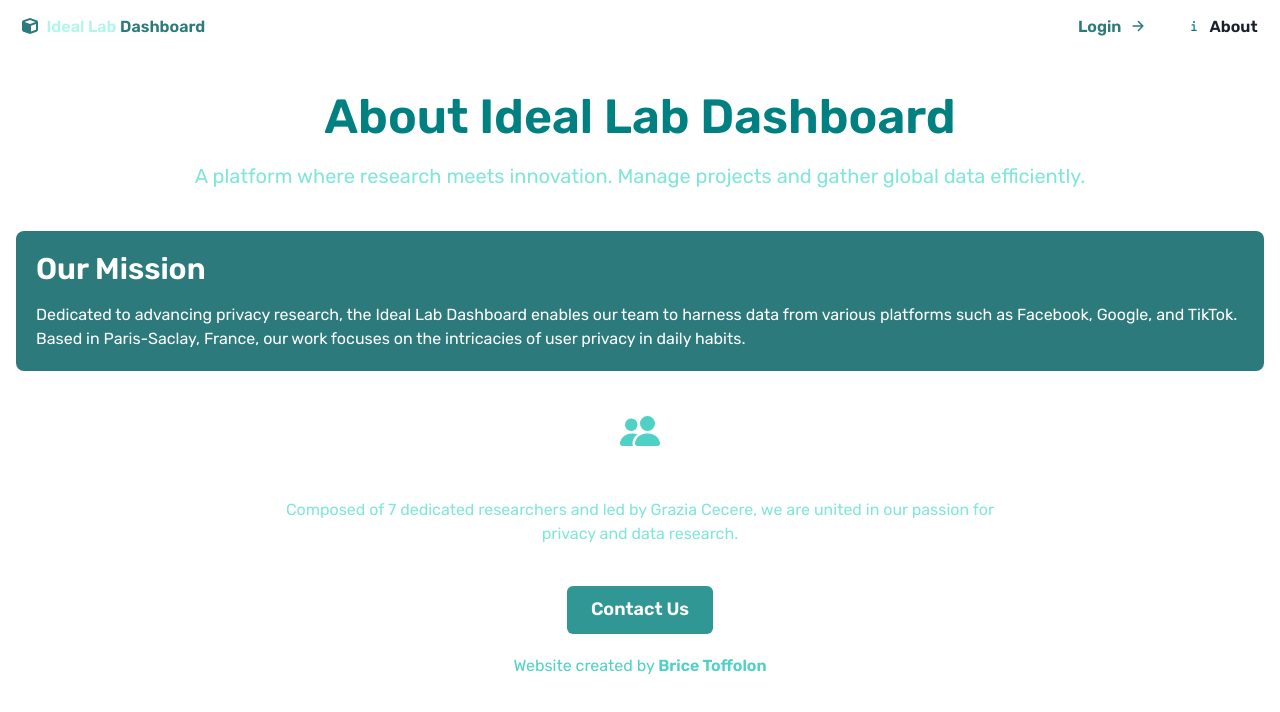
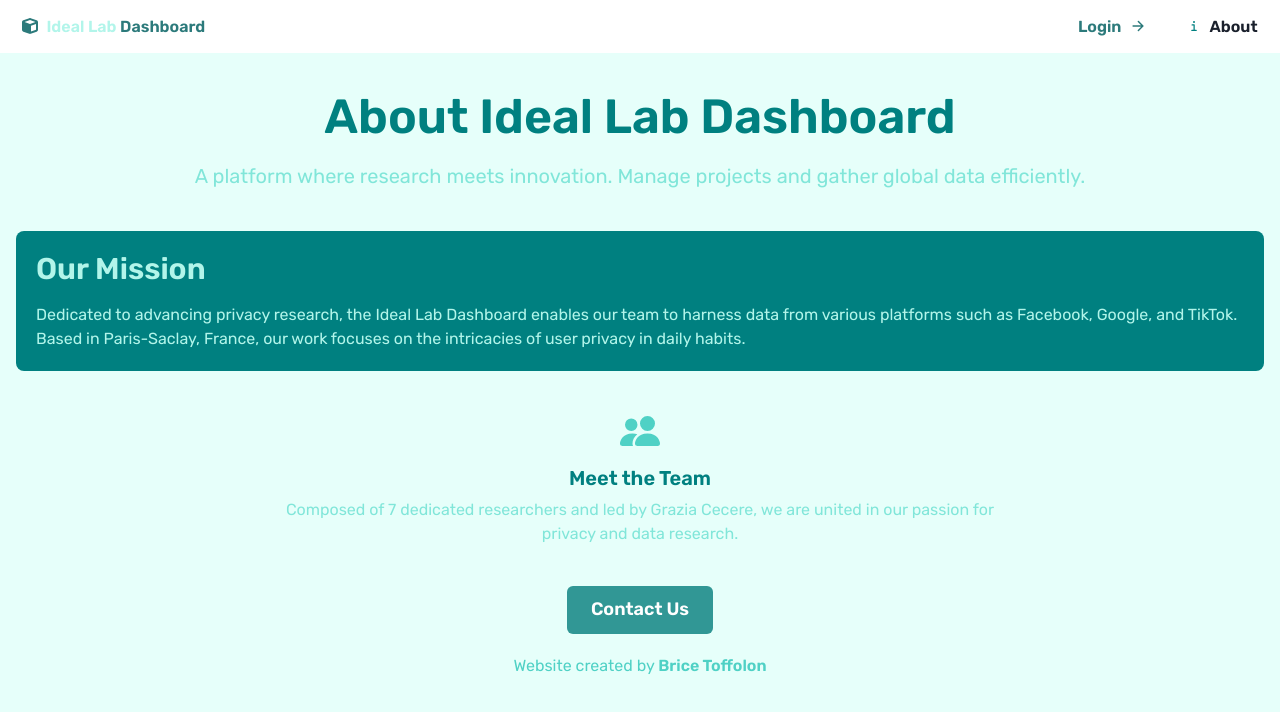
Before and after one commit to IMT-BS-Digital-Economics/ideal_lab_front, a Next.js app: page /about in a window 1280 px wide. Shown: the top 712 px of the page. Built offline with nearby package versions, Linux system fonts and the light colour scheme; no server answers.

Commit message:
feat: add background to about

```diff
--- a/src/components/landing/aboutContent.js
+++ b/src/components/landing/aboutContent.js
@@ -3,44 +3,56 @@ import {
   Container,
   Heading,
   Text,
-    SimpleGrid,
-    Image,
   Button,
   Icon,
-    Link,
   VStack,
-    HStack,
   Flex,
-    Spacer,
+  useColorModeValue,
 } from '@chakra-ui/react';
-import { FaFacebook, FaGoogle, FaTikTok } from 'react-icons/fa';
 import { BsFillPeopleFill } from 'react-icons/bs';
-import NextLink from 'next/link';
 
 const AboutContent = () => {
+  const bg = useColorModeValue('teal.50', 'teal.900');
+
   return (
-        <Box color="white">
+    <Box bg={bg} minHeight="100vh" position="relative">
       <Container maxW="container.xl" py={10}>
         <VStack spacing={5} textAlign="center" mb={10}>
-                    <Heading color="teal" size="2xl">About Ideal Lab Dashboard</Heading>
+          <Heading color="teal" size="2xl">
+            About Ideal Lab Dashboard
+          </Heading>
           <Text fontSize="xl" color="teal.200">
-                        A platform where research meets innovation. Manage projects and gather global data efficiently.
+            A platform where research meets innovation. Manage projects and
+            gather global data efficiently.
           </Text>
         </VStack>
 
         {/* Project Overview */}
-                <Box bg="teal.600" borderRadius="lg" p={5} mb={10}>
-                    <Heading size="lg" mb={4}>Our Mission</Heading>
-                    <Text>
-                        Dedicated to advancing privacy research, the Ideal Lab Dashboard enables our team to harness data from various platforms such as Facebook, Google, and TikTok. Based in Paris-Saclay, France, our work focuses on the intricacies of user privacy in daily habits.
+        <Box bg="teal" borderRadius="lg" p={5} mb={10}>
+          <Heading size="lg" mb={4} color={'teal.100'}>
+            Our Mission
+          </Heading>
+          <Text color={'teal.100'}>
+            Dedicated to advancing privacy research, the Ideal Lab Dashboard
+            enables our team to harness data from various platforms such as
+            Facebook, Google, and TikTok. Based in Paris-Saclay, France, our
+            work focuses on the intricacies of user privacy in daily habits.
           </Text>
         </Box>
 
         <Flex direction="column" align="center" justify="center">
-                    <Box width={{ base: "100%", md: "80%", lg: "60%" }} textAlign="center">
+          <Box
+            width={{ base: '100%', md: '80%', lg: '60%' }}
+            textAlign="center"
+          >
             <Icon as={BsFillPeopleFill} w={10} h={10} color="teal.300" />
-                        <Heading size="md" my={2}>Meet the Team</Heading>
-                        <Text color="teal.200">Composed of 7 dedicated researchers and led by Grazia Cecere, we are united in our passion for privacy and data research.</Text>
+            <Heading size="md" my={2} color={'teal'}>
+              Meet the Team
+            </Heading>
+            <Text color="teal.200">
+              Composed of 7 dedicated researchers and led by Grazia Cecere, we
+              are united in our passion for privacy and data research.
+            </Text>
           </Box>
           {/* Additional content or team members can be added here within their own Box components, following the same width pattern. */}
         </Flex>
@@ -54,7 +66,10 @@ const AboutContent = () => {
 
         <Box textAlign="center" py={5}>
           <Text fontSize="md" color="teal.300">
-                        Website created by <Text as="span" fontWeight="bold">Brice Toffolon</Text>
+            Website created by{' '}
+            <Text as="span" fontWeight="bold">
+              Brice Toffolon
+            </Text>
           </Text>
         </Box>
       </Container>
```
Lines whose indentation alone changed are shown as unchanged.
